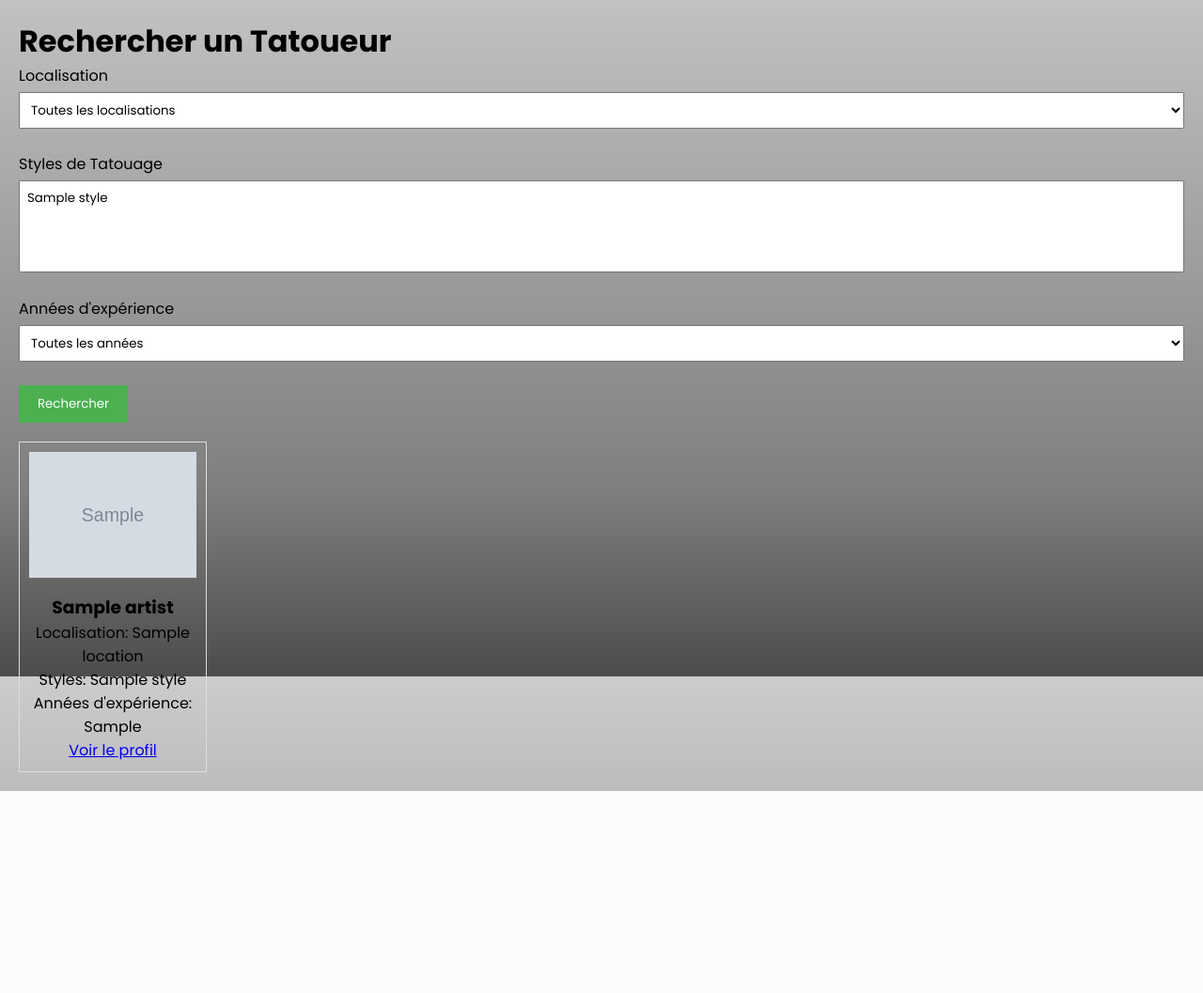
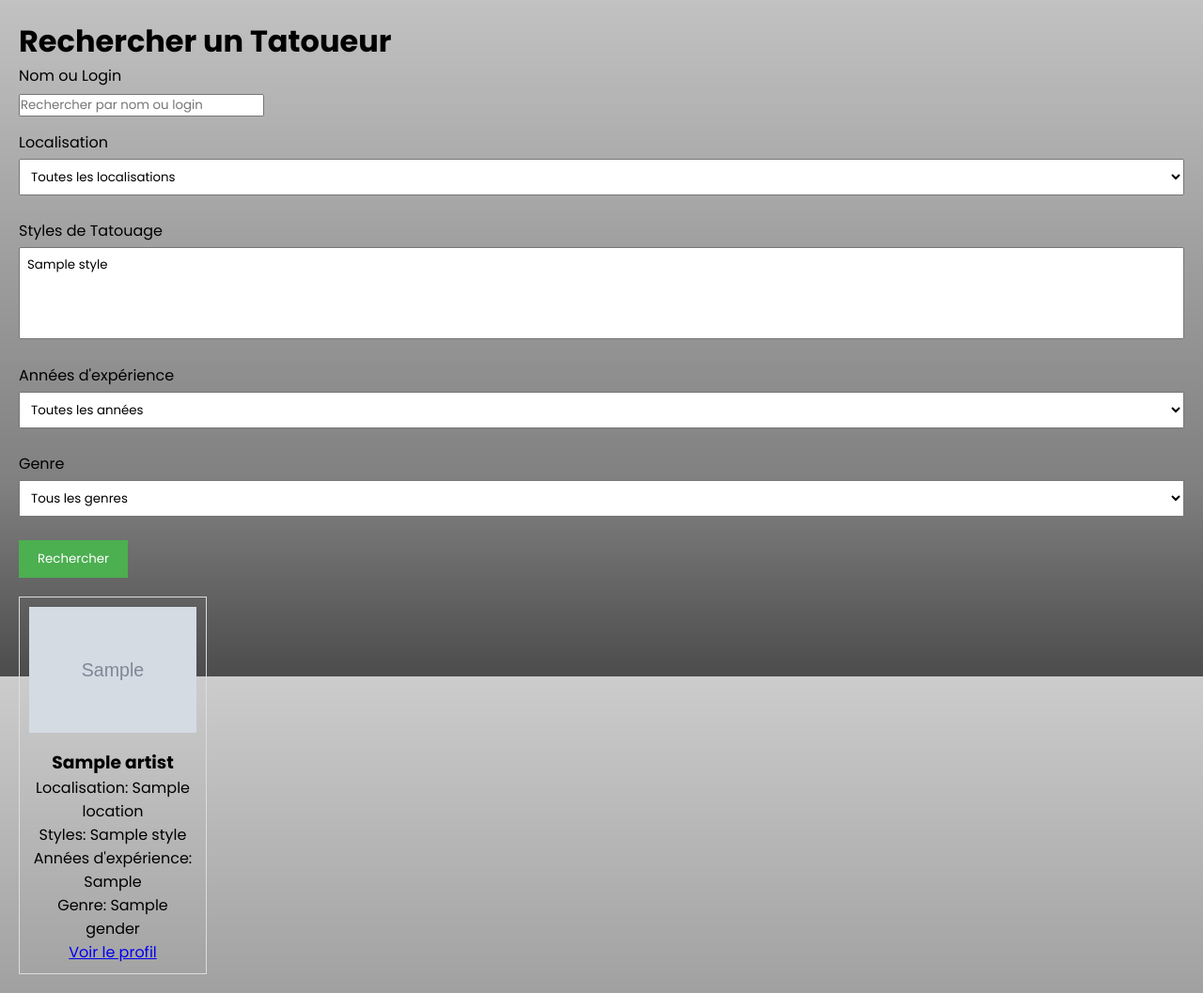
Before and after one commit to julienVandevoorde/memoireJulienV, a Laravel app: template resources/views/artists/index.blade.php in a window 1280 px wide. Shown: the part 80-1137 px from the top of the page at 94% size. Before the commit the page ends 922 px from the top, so only its background shows below. Run offline with Laravel 10, Linux system fonts and the light colour scheme; the template is opened without the code that fills it: most values are stand-ins (such as "Sample title", 1, 10 or a date in 2020); grey boxes marked "Sample" are stand-in pictures.

Commit message:
Artists Page v1.2 (partie logique finie + ajout de filtres (gender, name and login)

```diff
--- a/resources/views/artists/index.blade.php
+++ b/resources/views/artists/index.blade.php
@@ -9,6 +9,12 @@
     <!-- Section de filtres -->
     <div class="filter-section">
         <form action="{{ route('artists.index') }}" method="GET">
+            <!-- Filtre par nom ou login -->
+            <div class="filter-group">
+                <label for="search">Nom ou Login</label>
+                <input type="text" name="search" id="search" value="{{ request('search') }}" placeholder="Rechercher par nom ou login">
+            </div>
+
             <!-- Filtre par localisation -->
             <div class="filter-group">
                 <label for="location">Localisation</label>
@@ -41,6 +47,18 @@
                 </select>
             </div>
 
+            <!-- Filtre par genre -->
+            <div class="filter-group">
+                <label for="gender">Genre</label>
+                <select name="gender" id="gender">
+                    <option value="">Tous les genres</option>
+                    <option value="male" {{ request('gender') == 'male' ? 'selected' : '' }}>Homme</option>
+                    <option value="female" {{ request('gender') == 'female' ? 'selected' : '' }}>Femme</option>
+                    <option value="non-binary" {{ request('gender') == 'non-binary' ? 'selected' : '' }}>Non-Binaire</option>
+                    <option value="other" {{ request('gender') == 'other' ? 'selected' : '' }}>Autre</option>
+                </select>
+            </div>
+
             <!-- Bouton de soumission -->
             <button type="submit" class="btn-filter">Rechercher</button>
         </form>
@@ -55,6 +73,7 @@
                 <p>Localisation: {{ $artist->location }}</p>
                 <p>Styles: {{ implode(', ', $artist->styles->pluck('name')->toArray()) }}</p>
                 <p>Années d'expérience: {{ $artist->experience_years }}</p>
+                <p>Genre: {{ ucfirst($artist->gender) }}</p>
                 <a href="{{ route('profile.showProfile', $artist->login) }}" class="btn-view-profile">Voir le profil</a>
             </div>
         @empty
```
Also changed, not shown: app/Http/Controllers/ArtistController.php (+16 -2 lines).
